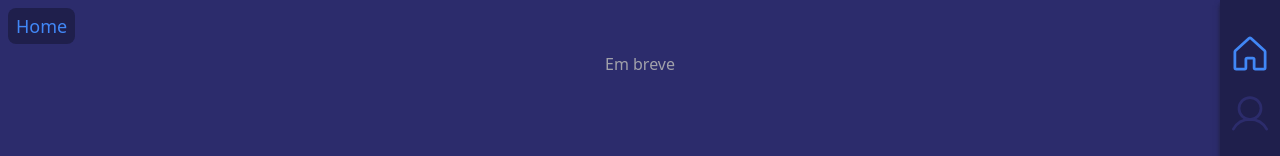
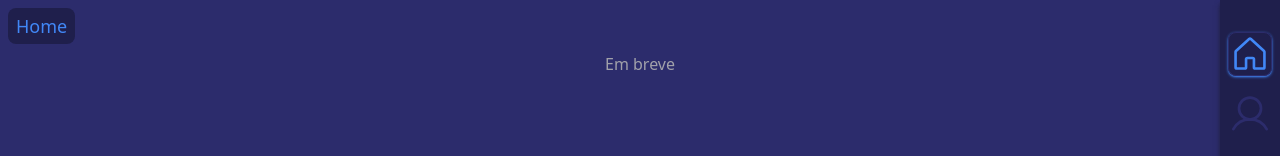
Before and after one commit to EduardoCostaMaciel/Portifolio, a React (Vite) app: page / in a window 1280 px wide. Shown: the top 156 px of the page. Built offline with nearby package versions, Linux system fonts and the light colour scheme.

Commit message:
Styles buttom navBar 'home', 'about' e 'projects'

```diff
--- a/src/components/NavBar.tsx
+++ b/src/components/NavBar.tsx
@@ -28,10 +28,10 @@ export function NavBar() {
       <section
         id='pages'
         className='
-          py-2 px-2
-          flex flex-grow justify-around
-          bg-opaced-100
-          md:px-2 md:py-8 md:flex-col md:justify-start md:gap-y-4 md:gap-x-0
+        py-2 px-2
+        flex flex-grow justify-around
+        bg-opaced-100
+        md:px-2 md:py-8 md:flex-col md:justify-start md:gap-y-4 md:gap-x-0
         '
       >
         {/* HOME */}
@@ -39,12 +39,16 @@ export function NavBar() {
           href='#home'
           className='flex focus:outline-none focus:ring-2 focus:rounded-md focus:ring-zinc-500'
           onClick={() => setIsSectionNavActive('#home')}
-        // onClick={() => handleClick('#home', 'Home')}
-
         >
           <House
             size={44}
-            className={`${isSectionNavActive === '#home' ? 'text-primary-300' : 'text-primary-200'} hover:p-0.5`}
+            className={`
+              ${isSectionNavActive === '#home'
+                ? 'text-primary-300 rounded-lg border border-primary-200 shadow shadow-primary-300'
+                : 'text-primary-200'
+              }
+              hover:p-0.5
+            `}
           />
           {/* Home */}
         </a>
@@ -53,12 +57,16 @@ export function NavBar() {
           href='#about'
           className='flex focus:outline-none focus:ring-2 focus:rounded-md focus:ring-zinc-500'
           onClick={() => setIsSectionNavActive('#about')}
-        // onClick={() => handleClick('#about', 'About')}
         >
           <User
             size={44}
             className={`
-              ${isSectionNavActive === '#about' ? 'text-primary-300' : 'text-primary-200'} hover:p-0.5`}
+              ${isSectionNavActive === '#about'
+                ? 'text-primary-300 rounded-lg border border-primary-200 shadow shadow-primary-300'
+                : 'text-primary-200'
+              }
+              hover:p-0.5
+            `}
           />
           {/* About */}
         </a>
@@ -67,12 +75,16 @@ export function NavBar() {
           href='#projects'
           className='flex focus:outline-none focus:ring-2 focus:rounded-md focus:ring-zinc-500'
           onClick={() => setIsSectionNavActive('#projects')}
-        // onClick={() => handleClick('#projects', 'Projects')}
-
         >
           <Briefcase
             size={44}
-            className={`${isSectionNavActive === '#projects' ? 'text-primary-300' : 'text-primary-200'} hover:p-0.5`}
+            className={`
+              ${isSectionNavActive === '#projects'
+                ? 'text-primary-300 rounded-lg border border-primary-200 shadow shadow-primary-300'
+                : 'text-primary-200'
+              }
+              hover:p-0.5
+            `}
           />
           {/* Projects */}
         </a>
```
